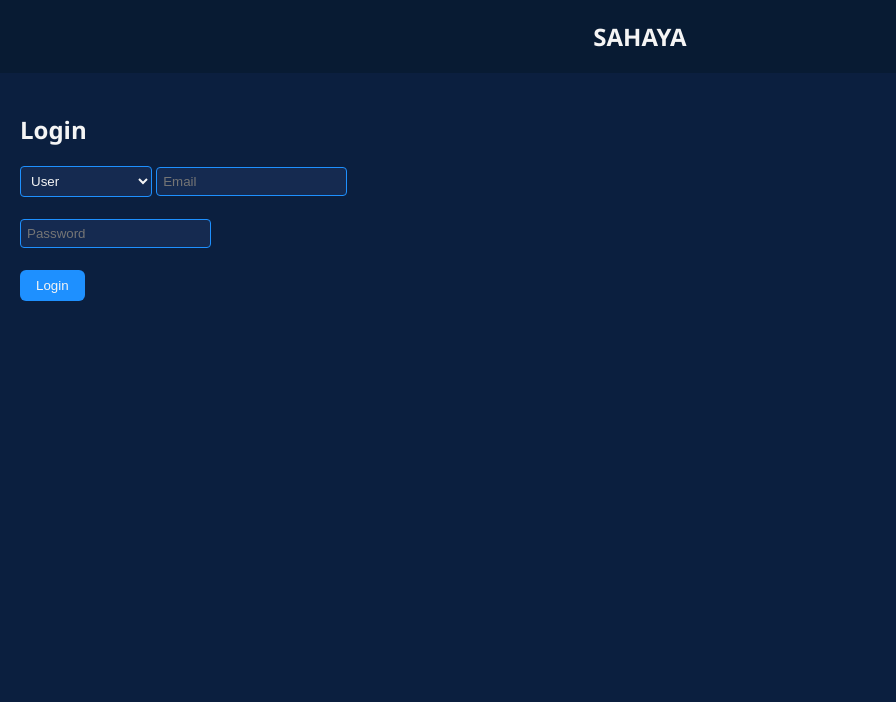
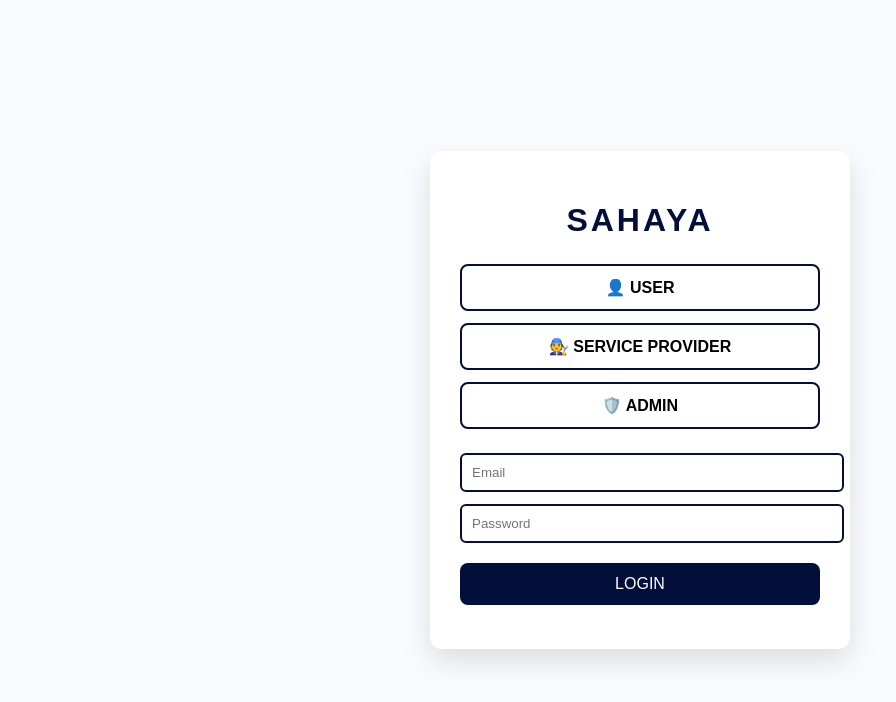
Before and after one commit to SUBALAXMI04/SAHAYA_YourTrustedHelper, a website: page public/index.html in a window 1280 px wide. Shown: the whole page, without its empty margins (0-896 px from the left). Drawn offline with Linux system fonts and the light colour scheme.

```diff
--- a/public/index.html
+++ b/public/index.html
@@ -3,44 +3,140 @@
 <head>
 <meta charset="UTF-8">
 <title>SAHAYA - Login</title>
-<link rel="stylesheet" href="style.css">
+
+<style>
+  body {
+    margin: 0;
+    font-family: Arial, Helvetica, sans-serif;
+    background: #f9fbff;
+    display: flex;
+    justify-content: center;
+    align-items: center;
+    height: 100vh;
+  }
+
+  .container {
+    width: 360px;
+    background: #ffffff;
+    padding: 30px;
+    border-radius: 12px;
+    box-shadow: 0 12px 30px rgba(0,0,0,0.12);
+    text-align: center;
+  }
+
+  h1 {
+    margin-bottom: 25px;
+    letter-spacing: 3px;
+    color: #020f3b;
+  }
+
+  .role-btn {
+    width: 100%;
+    padding: 12px;
+    margin-bottom: 12px;
+    border: 2px solid #020f3b;
+    background: #ffffff;
+    font-size: 16px;
+    font-weight: bold;
+    cursor: pointer;
+    border-radius: 8px;
+    transition: 0.2s;
+  }
+
+  .role-btn:hover,
+  .role-btn.active {
+    background: #020f3b;
+    color: #ffffff;
+  }
+
+  input {
+    width: 100%;
+    padding: 10px;
+    margin-top: 12px;
+    border-radius: 6px;
+    border: 2px solid #020f3b;
+    outline: none;
+  }
+
+  button.login-btn {
+    width: 100%;
+    margin-top: 20px;
+    padding: 12px;
+    border: none;
+    background: #020f3b;
+    color: #ffffff;
+    font-size: 16px;
+    border-radius: 8px;
+    cursor: pointer;
+  }
+
+  button.login-btn:hover {
+    background: #001a8f;
+  }
+
+  #msg {
+    margin-top: 12px;
+    color: red;
+    font-size: 14px;
+  }
+</style>
 </head>
+
 <body>
-<div class="header">SAHAYA</div>
+
 <div class="container">
-  <h2>Login</h2>
-  <select id="role">
-    <option value="user">User</option>
-    <option value="provider">Service Provider</option>
-    <option value="admin">Admin</option>
-  </select>
-  <input type="email" id="email" placeholder="Email"><br><br>
-  <input type="password" id="password" placeholder="Password"><br><br>
-  <button onclick="login()">Login</button>
+  <h1>SAHAYA</h1>
+
+  <button class="role-btn" onclick="setRole('user', this)">👤 USER</button>
+  <button class="role-btn" onclick="setRole('provider', this)">🧑‍🔧 SERVICE PROVIDER</button>
+  <button class="role-btn" onclick="setRole('admin', this)">🛡️ ADMIN</button>
+
+  <input type="email" id="email" placeholder="Email" required>
+  <input type="password" id="password" placeholder="Password" required>
+
+  <button class="login-btn" onclick="login()">LOGIN</button>
+
   <p id="msg"></p>
 </div>
 
 <script>
+let selectedRole = "";
+
+function setRole(role, btn) {
+  selectedRole = role;
+  document.querySelectorAll(".role-btn").forEach(b => b.classList.remove("active"));
+  btn.classList.add("active");
+}
+
 async function login() {
-  const email = document.getElementById('email').value;
-  const password = document.getElementById('password').value;
-  const role = document.getElementById('role').value;
+  const email = document.getElementById("email").value;
+  const password = document.getElementById("password").value;
 
-  const res = await fetch('http://localhost:3000/auth/login', {
-    method: 'POST',
-    headers: {'Content-Type':'application/json'},
-    body: JSON.stringify({email,password,role})
+  if (!selectedRole) {
+    document.getElementById("msg").innerText = "Please select a role";
+    return;
+  }
+
+  const res = await fetch("http://localhost:3000/auth/login", {
+    method: "POST",
+    headers: {"Content-Type": "application/json"},
+    body: JSON.stringify({ email, password, role: selectedRole })
   });
+
   const data = await res.json();
-  if(data.token){
-    localStorage.setItem('token', data.token);
-    if(role==='user') window.location='user.html';
-    else if(role==='provider') window.location='provider.html';
-    else window.location='admin.html';
+
+  if (data.token) {
+    localStorage.setItem("token", data.token);
+
+    if (selectedRole === "user") window.location = "user.html";
+    else if (selectedRole === "provider") window.location = "provider.html";
+    else window.location = "admin.html";
+
   } else {
-    document.getElementById('msg').innerText = data.error;
+    document.getElementById("msg").innerText = data.error || "Login failed";
   }
 }
 </script>
+
 </body>
 </html>
```
